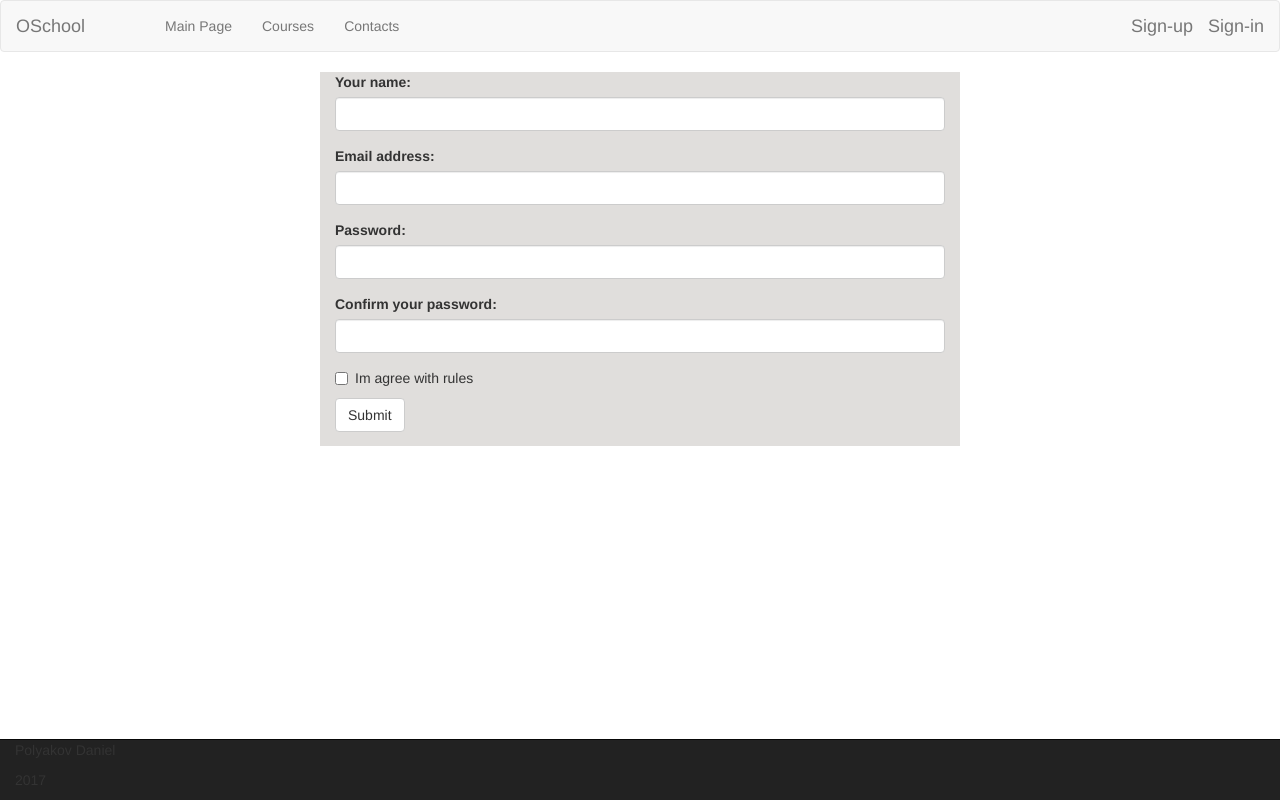
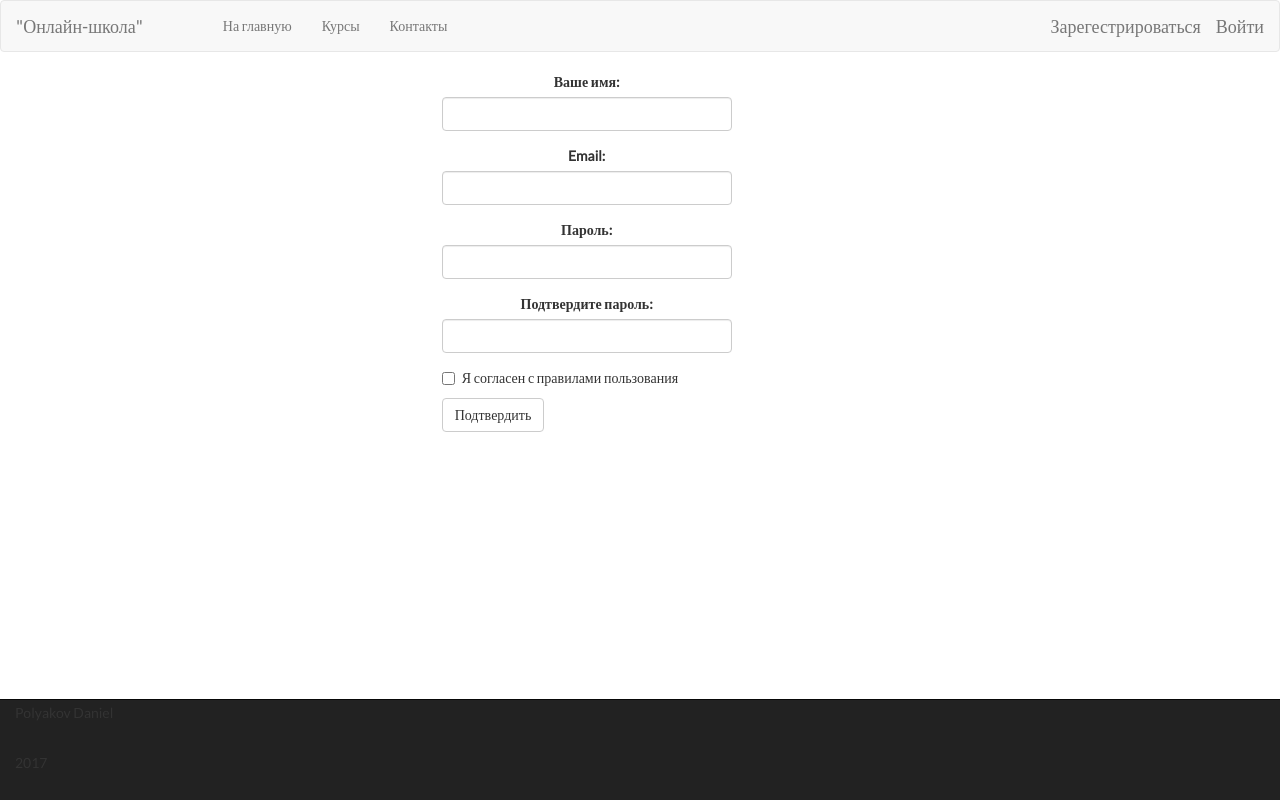
Before and after one commit to Skipper1284/web-school, a PHP site: page /reg.php in a window 1280 px wide. Run offline with PHP 8.4, Linux system fonts and the light colour scheme; some libraries are stand-ins or nearby versions.

Commit message:
Commit №2

```diff
--- /dev/null
+++ b/css/main.css
@@ -0,0 +1,41 @@
+@import url('https://fonts.googleapis.com/css?family=Lato|Raleway');
+
+body {
+  font-family: "Lato";
+}
+
+h1,h2,h3,h4,h5,h6 {
+  font-family:"Raleway";
+  font-weight:300;
+  color:#333;
+}
+
+p {
+  line-height: 25px;
+  margin-bottom: 25px;
+}
+
+.navbar-inverse {
+
+}
+
+.navbar {
+
+
+  outline-color: #333333;
+
+}
+
+#help {
+
+  background-image: url(../img/picture2.png);
+  margin-top: -20px;
+  padding-top: 20px;
+
+  text-align:center;
+  min-height:500px;
+}
+
+.form-group {
+  text-align:center;
+}
--- a/reg.php
+++ b/reg.php
@@ -1,5 +1,8 @@
 <head>
-  <title>Registration page</title>
+  <meta charset="utf-8">
+  <meta name="viewport" content="width-device-width, initial-scale1.0">
+
+  <title>Регестрация на сайте</title>
   <link rel="stylesheet" href="https://maxcdn.bootstrapcdn.com/bootstrap/3.3.7/css/bootstrap.min.css">
 
   <!-- jQuery library -->
@@ -7,50 +10,51 @@
 
   <!-- Latest compiled JavaScript -->
   <script src="https://maxcdn.bootstrapcdn.com/bootstrap/3.3.7/js/bootstrap.min.js"></script>
+  <link rel="stylesheet" href="css/main.css">
 </head>
 <body>
   <!-- #header -->
   <div class="navbar navbar-default">
     <div class='container-fluid'>
       <ul class='nav navbar-nav navbar-right'>
-      <li> <a href=reg.php class='navbar-brand'>Sign-up</a> <li>
-          <li> <a href=reg.php class='navbar-brand'>Sign-in</a> <li>
+      <li> <a href=reg.php class='navbar-brand'>Зарегестрироваться</a> <li>
+          <li> <a href=reg.php class='navbar-brand'>Войти</a> <li>
       </ul>
-      <div class="navbar-brand">OSchool</div>
+      <div class="navbar-brand">"Онлайн-школа"</div>
       <ul class = 'nav navbar-nav navbar-left' style="margin-left:50px">
-        <li><a href="index.php">Main Page</a></li>
-        <li><a href="#">Courses</a></li>
-        <li><a href="#">Contacts</a></li>
+        <li><a href="index.php">На главную</a></li>
+        <li><a href="#">Курсы</a></li>
+        <li><a href="#">Контакты</a></li>
 
       </ul>
 </div>
     </div>
     <!-- #header -->
 
-<div class='container-fluid'>
+<div class='container-fluid' >
 <div class='row'>
-  <div class='col-lg-6 col-lg-offset-3' style="background-color:#e0dedc;" style="margin:10px;">
+  <div class='col-lg-3 col-lg-offset-4' style="" style="margin:10px;" >
   <form>
     <div class="form-group">
-      <label for="username">Your name:</label>
+      <label for="username">Ваше имя:</label>
       <input type="text" class="form-control" id="username">
     </div>
    <div class="form-group">
-     <label for="email">Email address:</label>
+     <label for="email">Email:</label>
      <input type="email" class="form-control" id="email">
    </div>
    <div class="form-group">
-     <label for="pwd">Password:</label>
+     <label for="pwd">Пароль:</label>
      <input type="password" class="form-control" id="pwd">
    </div>
    <div class="form-group">
-     <label for="pwdconf">Confirm your password:</label>
+     <label for="pwdconf">Подтвердите пароль:</label>
      <input type="password" class="form-control" id="pwdconf">
    </div>
    <div class="checkbox">
-     <label><input type="checkbox"> Im agree with rules</label>
+     <label><input type="checkbox"> Я согласен с правилами пользования</label>
    </div>
-   <button type="submit" class="btn btn-default">Submit</button>
+   <button type="submit" class="btn btn-default">Подтвердить</button>
  </form>
 </div>
 </div>
```
Also changed, not shown: index.php (+7 -2 lines), img/picture2.png (added), 6 other files.
